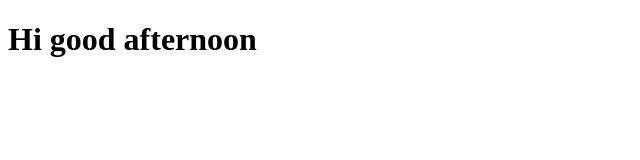
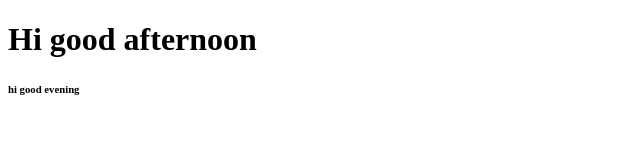
Before and after one commit to ryzen-stack/demo, a plain HTML site: page index.html in a window 1280 px wide. Shown: the full height of the page, 0-640 px from the left. Drawn offline with Linux system fonts and the light colour scheme.

Commit message:
index alterd

```diff
--- a/index.html
+++ b/index.html
@@ -7,5 +7,6 @@
 </head>
 <body>
     <h1>Hi good afternoon</h1>
+    <h6>hi good evening</h6>
 </body>
 </html>
```
